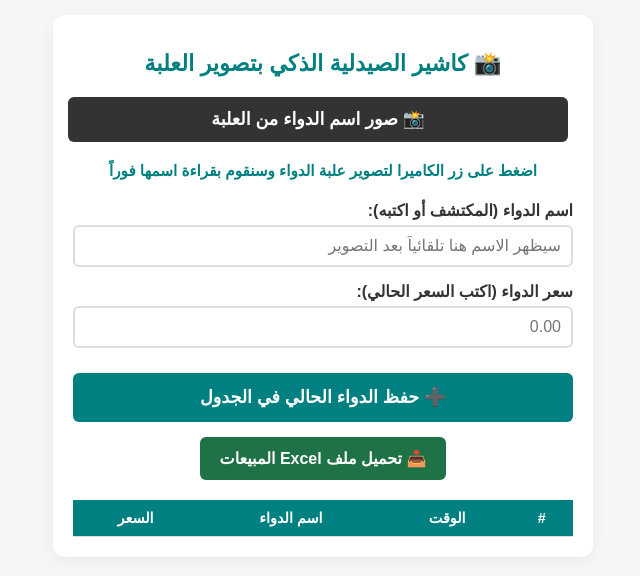
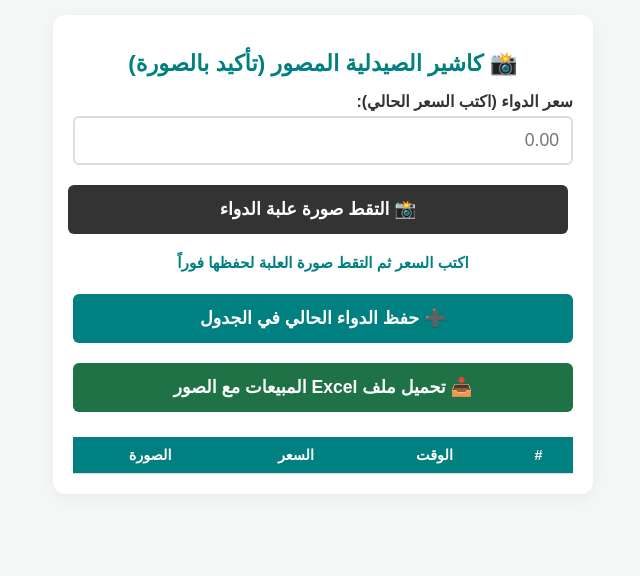
Before and after one commit to m15311818-jpg/index.html, a plain HTML site: page index.html in a window 1280 px wide. Shown: the whole page, without its empty margins (317-957 px from the left). Drawn offline with Linux system fonts and the light colour scheme.

Commit message:
Revise pharmacy system layout and functionality
Updated the pharmacy system to include image capture and Excel export functionality.

```diff
--- a/index.html
+++ b/index.html
@@ -3,72 +3,67 @@
 <head>
     <meta charset="UTF-8">
     <meta name="viewport" content="width=device-width, initial-scale=1.0">
-    <title>منظومة الصيدلية - قراءة اسم الدواء الذكية</title>
-    <!-- مكتبة الذكاء الاصطناعي لقراءة النصوص من الصور OCR -->
-    <script src="https://jsdelivr.net"></script>
-    <!-- مكتبة الاكسيل -->
-    <script src="https://jsdelivr.net"></script>
+    <title>منظومة الصيدلية المصورة</title>
+    <!-- مكتبة ExcelJS المتقدمة لدعم إدراج الصور داخل ملف الاكسيل -->
+    <script src="https://cloudflare.com"></script>
+    <script src="https://cloudflare.com"></script>
     <style>
-        :root { --primary: #008080; --secondary: #20b2aa; --bg: #f4f7f6; }
+        :root { --primary: #008080; --bg: #f4f7f6; }
         body { font-family: sans-serif; background-color: var(--bg); margin: 0; padding: 15px; text-align: center; direction: rtl; }
         .container { max-width: 500px; margin: 0 auto; background: #fff; padding: 20px; border-radius: 12px; box-shadow: 0 4px 15px rgba(0,0,0,0.05); }
         h1 { color: var(--primary); font-size: 1.4rem; margin-bottom: 15px; }
 
-        /* قسم الكاميرا والمدخلات */
         .input-group { margin: 15px 0; text-align: right; }
         label { font-weight: bold; display: block; margin-bottom: 5px; color: #333; }
-        input[type="text"], input[type="number"] { width: 100%; padding: 10px; box-sizing: border-box; border: 2px solid #ddd; border-radius: 6px; font-size: 1rem; text-align: right; }
+        input[type="number"] { width: 100%; padding: 12px; box-sizing: border-box; border: 2px solid #ddd; border-radius: 6px; font-size: 1.1rem; text-align: right; }
         input:focus { border-color: var(--primary); outline: none; }
 
-        /* زر الكاميرا الأصلي الذكي للتصوير */
         .camera-btn-wrapper { position: relative; display: block; margin: 15px 0; }
-        .camera-btn { background: #333; color: white; border: none; padding: 12px; width: 100%; font-size: 1.1rem; font-weight: bold; border-radius: 6px; cursor: pointer; }
+        .camera-btn { background: #333; color: white; border: none; padding: 14px; width: 100%; font-size: 1.1rem; font-weight: bold; border-radius: 6px; cursor: pointer; }
         .camera-btn-wrapper input[type="file"] { position: absolute; left: 0; top: 0; opacity: 0; width: 100%; height: 100%; cursor: pointer; }
 
-        button { background: var(--primary); color: white; border: none; padding: 12px 20px; font-size: 1rem; font-weight: bold; border-radius: 6px; cursor: pointer; margin: 5px; }
+        #preview-img { width: 100%; max-height: 200px; object-fit: contain; display: none; margin: 10px 0; border: 2px dashed var(--primary); border-radius: 6px; }
+
+        button { color: white; border: none; padding: 12px 20px; font-size: 1rem; font-weight: bold; border-radius: 6px; cursor: pointer; margin: 5px; }
         .btn-add { background-color: var(--primary); width: 100%; margin: 10px 0; padding: 14px; font-size: 1.1rem; }
-        .btn-excel { background-color: #1f7246; }
+        .btn-excel { background-color: #1f7246; width: 100%; padding: 14px; font-size: 1.1rem; margin: 10px 0; }
 
-        .status { font-weight: bold; margin: 12px 0; color: #008080; font-size: 0.95rem; min-height: 24px; }
+        .status { font-weight: bold; margin: 12px 0; color: #008080; font-size: 0.95rem; }
         table { width: 100%; border-collapse: collapse; margin-top: 15px; }
-        th, td { padding: 10px; border-bottom: 1px solid #ddd; font-size: 0.9rem; }
+        th, td { padding: 10px; border-bottom: 1px solid #ddd; font-size: 0.9rem; text-align: center; }
         th { background: var(--primary); color: white; }
+        .td-preview { max-width: 60px; max-height: 60px; object-fit: contain; }
     </style>
 </head>
 <body>
 
 <div class="container">
-    <h1>📸 كاشير الصيدلية الذكي بتصوير العلبة</h1>
-
-    <!-- زر فتح كاميرا الموبايل الأصلية لتصوير العلبة مباشرة -->
-    <div class="camera-btn-wrapper">
-        <button class="camera-btn">📸 صور اسم الدواء من العلبة</button>
-        <input type="file" accept="image/*" capture="environment" id="medicine-camera">
-    </div>
-
-    <div class="status" id="status-text">اضغط على زر الكاميرا لتصوير علبة الدواء وسنقوم بقراءة اسمها فوراً</div>
-
-    <!-- خانات مراجعة وتعديل البيانات يدوياً قبل الحفظ -->
-    <div class="input-group">
-        <label>اسم الدواء (المكتشف أو اكتبه):</label>
-        <input type="text" id="med-name-input" placeholder="سيظهر الاسم هنا تلقائياً بعد التصوير">
-    </div>
+    <h1>📸 كاشير الصيدلية المصور (تأكيد بالصورة)</h1>
 
     <div class="input-group">
         <label>سعر الدواء (اكتب السعر الحالي):</label>
         <input type="number" id="med-price-input" placeholder="0.00">
     </div>
 
+    <!-- زر الكاميرا -->
+    <div class="camera-btn-wrapper">
+        <button class="camera-btn">📸 التقط صورة علبة الدواء</button>
+        <input type="file" accept="image/*" capture="environment" id="medicine-camera">
+    </div>
+
+    <img id="preview-img" alt="معاينة الصورة">
+    <div class="status" id="status-text">اكتب السعر ثم التقط صورة العلبة لحفظها فوراً</div>
+
     <button id="btn-add-record" class="btn-add">➕ حفظ الدواء الحالي في الجدول</button>
-    <button id="btn-download" class="btn-excel">📥 تحميل ملف Excel المبيعات</button>
+    <button id="btn-download" class="btn-excel">📥 تحميل ملف Excel المبيعات مع الصور</button>
 
     <table>
         <thead>
             <tr>
                 <th>#</th>
                 <th>الوقت</th>
-                <th>اسم الدواء</th>
                 <th>السعر</th>
+                <th>الصورة</th>
             </tr>
         </thead>
         <tbody id="table-body"></tbody>
```
